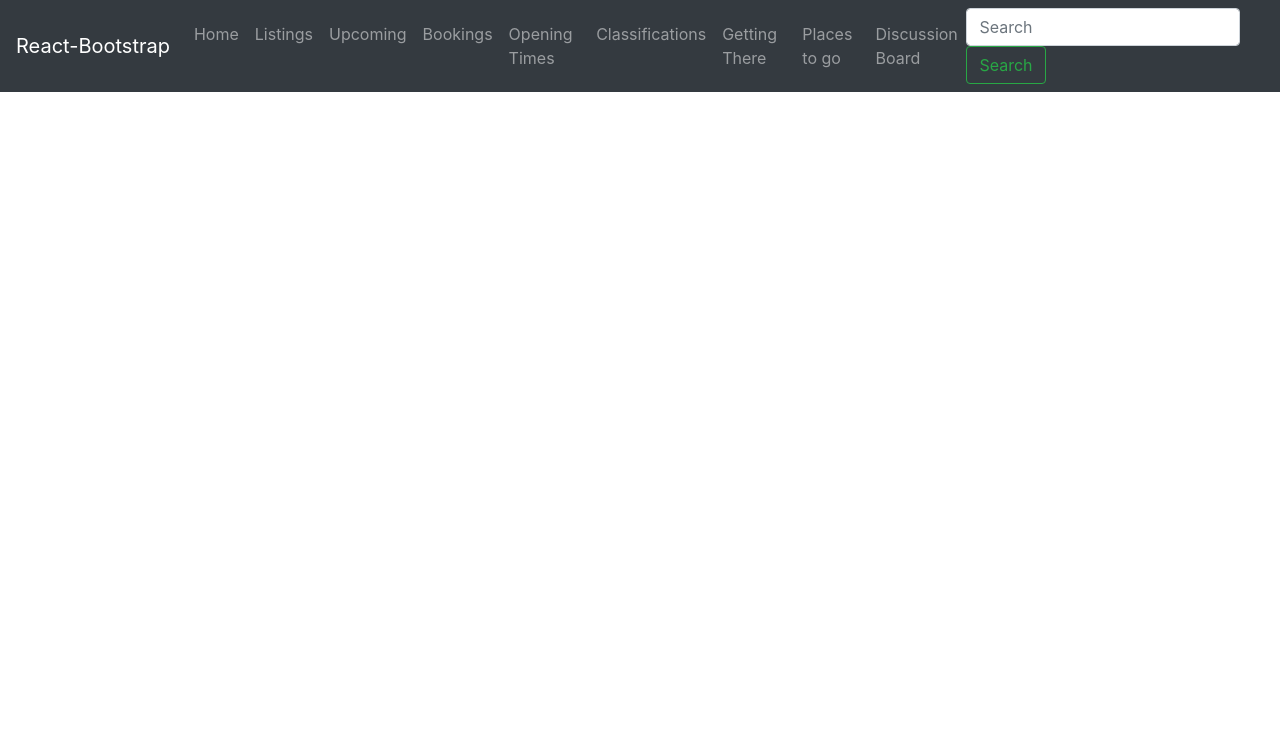
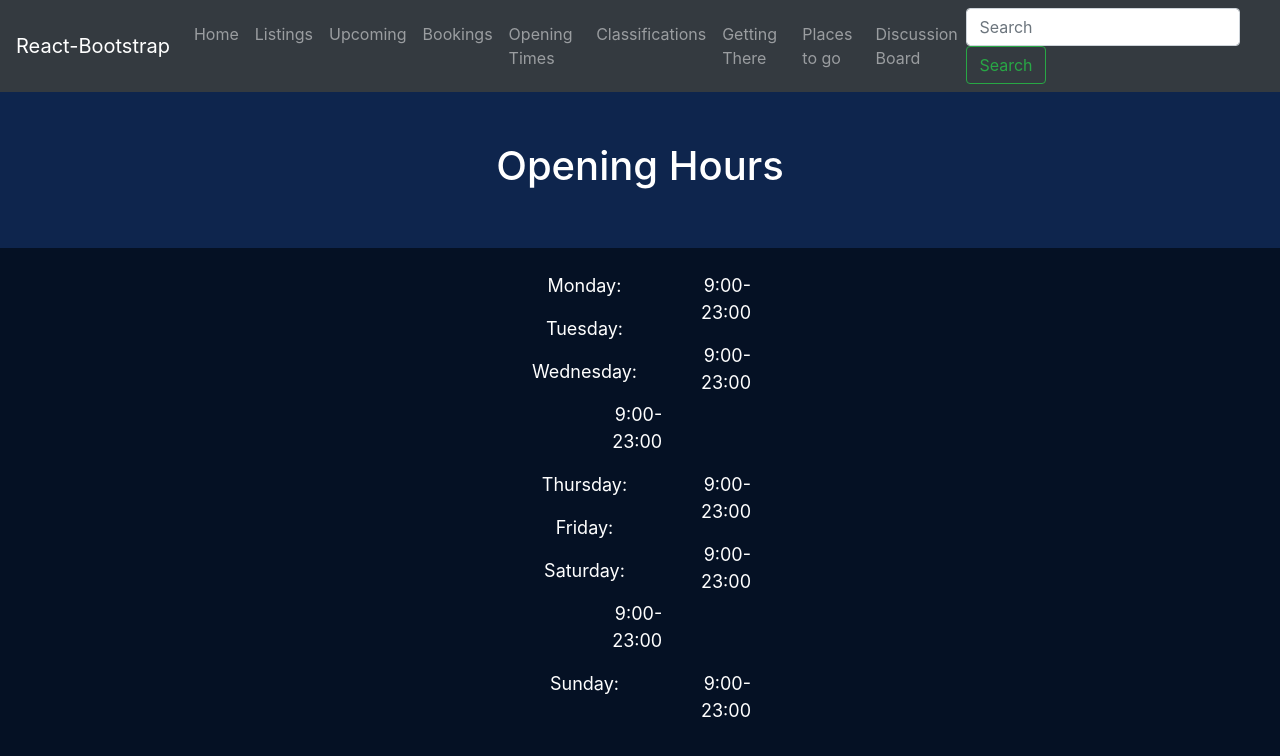
Before and after one commit to group-1-organization/cinema-project, a React (Create React App) app in the folder cinema-frontend/: page /openingtimes in a window 1280 px wide. Shown: the top 756 px of the page. Built offline with nearby package versions, Linux system fonts and the light colour scheme.

Commit message:
QC-3 #done Added opening times page

```diff
--- a/cinema-frontend/src/App.js
+++ b/cinema-frontend/src/App.js
@@ -2,6 +2,7 @@ import './App.css';
 import { BrowserRouter as Router, Route, Switch } from 'react-router-dom';
 import Header from './components/Header';
 import Home from './components/home/Home';
+import Opening from './components/Opening';
 
 
 function App() {
@@ -22,7 +23,7 @@ function App() {
 
         </Route>
         <Route path="/openingtimes">
-
+          <Opening />
         </Route>
         <Route path="/classifications">
 
--- /dev/null
+++ b/cinema-frontend/src/components/Opening.css
@@ -0,0 +1,31 @@
+.header {
+    padding: 50px;
+    text-align: center;
+    background: #0e254d;
+    color: white;
+    font-size: 30px;
+}
+
+.hours {
+    text-align: right;
+}
+
+.col-m-6 {
+    width: 50%;
+    float: left;
+    font-size: large;
+}
+
+.col-mr-6 {
+    width: 40%;
+    float: right;
+    font-size: large;
+}
+
+.col-m-12 {
+    width: 20%;
+}
+
+.font-colour {
+    color: white;
+}
--- /dev/null
+++ b/cinema-frontend/src/components/Opening.jsx
@@ -0,0 +1,47 @@
+import { Container } from 'react-bootstrap';
+import './Opening.css';
+
+const Opening = () => {
+    return (
+        <div>
+            <div class="header">
+                <h1>Opening Hours</h1>
+            </div>
+            <br />
+            <Container>
+                <center class="font-colour">
+                    <div class="col-m-12">
+                        <p class="col-m-6">Monday: </p>
+                        <p class="col-mr-6 hours">9:00-23:00</p>
+                    </div>
+                    <div class="col-m-12">
+                        <p class="col-m-6">Tuesday:</p>
+                        <p class="col-mr-6 hours">9:00-23:00</p>
+                    </div>
+                    <div class="col-m-12">
+                        <p class="col-m-6">Wednesday:</p>
+                        <p class="col-mr-6 hours">9:00-23:00</p>
+                    </div>
+                    <div class="col-m-12">
+                        <p class="col-m-6">Thursday:</p>
+                        <p class="col-mr-6 hours">9:00-23:00</p>
+                    </div>
+                    <div class="col-m-12">
+                        <p class="col-m-6">Friday:</p>
+                        <p class="col-mr-6 hours">9:00-23:00</p>
+                    </div>
+                    <div class="col-m-12">
+                        <p class="col-m-6">Saturday:</p>
+                        <p class="col-mr-6 hours">9:00-23:00</p>
+                    </div>
+                    <div class="col-m-12">
+                        <p class="col-m-6">Sunday:</p>
+                        <p class="col-mr-6 hours">9:00-23:00</p>
+                    </div>
+                </center>
+            </Container>
+        </div>
+    );
+}
+
+export default Opening;
--- a/cinema-frontend/src/index.css
+++ b/cinema-frontend/src/index.css
@@ -5,6 +5,7 @@ body {
     sans-serif;
   -webkit-font-smoothing: antialiased;
   -moz-osx-font-smoothing: grayscale;
+  background: #051124;
 }
 
 code {
```
